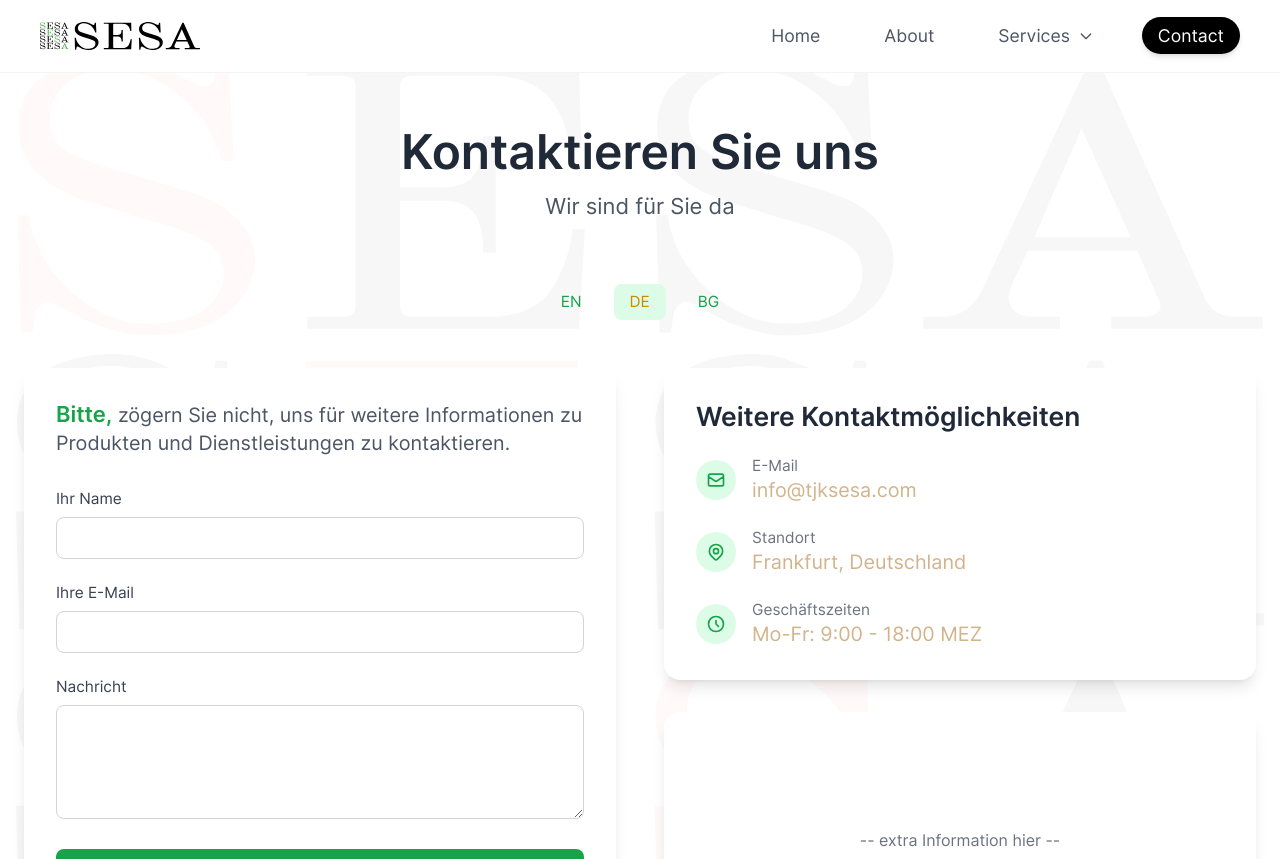
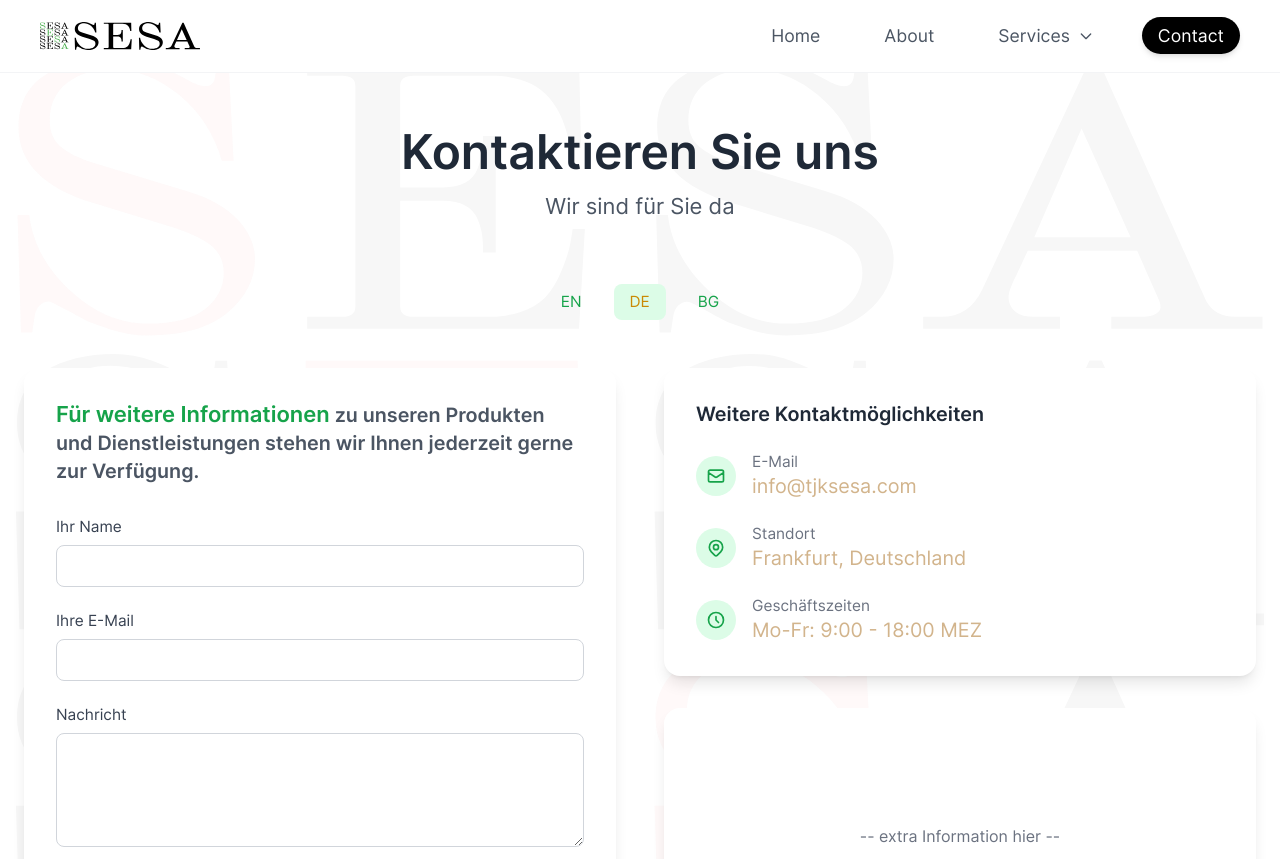
Before and after one commit to FatboyBoji/sesa0000, a Next.js app: page /contact in a window 1280 px wide. Shown: the top 859 px of the page. Built offline with nearby package versions, Linux system fonts and the light colour scheme.

Commit message:
sidebar + contact link

```diff
--- a/src/app/contact/page.tsx
+++ b/src/app/contact/page.tsx
@@ -68,8 +68,8 @@ const content: Content = {
     title: 'Kontaktieren Sie uns',
     subtitle: 'Wir sind für Sie da',
     description: {
-      highlight: 'Bitte,',
-      rest: 'zögern Sie nicht, uns für weitere Informationen zu Produkten und Dienstleistungen zu kontaktieren.'
+      highlight: 'Für weitere Informationen',
+      rest: 'zu unseren Produkten und Dienstleistungen stehen wir Ihnen jederzeit gerne zur Verfügung.'
     },
     contactInfo: {
       title: 'Weitere Kontaktmöglichkeiten',
@@ -159,7 +159,7 @@ export default function Contact() {
             {/*--------------------------------------------- Main Content Grid ---------------------------------------------*/}
             <div className="grid grid-cols-1 lg:grid-cols-2 gap-12 items-start">
               {/* Left Column - Contact Form */}
-              <div className="bg-white rounded-2xl shadow-lg p-8">
+              <div className="bg-white font-semibold rounded-2xl shadow-lg p-8">
                 <p className="text-lg text-gray-600 mb-8">
                   <span className="text-xl font-semibold text-green-600">
                     {content[currentLang].description.highlight}
@@ -173,7 +173,7 @@ export default function Contact() {
               <div className="space-y-8">
                 {/* Contact Information */}
                 <div className="bg-white rounded-2xl shadow-lg p-8">
-                  <h2 className="text-2xl font-bold text-gray-800 mb-6">
+                  <h2 className="text-lg font-semibold text-gray-800 mb-6">
                     {content[currentLang].contactInfo.title}
                   </h2>
                   <div className="space-y-6">
--- a/src/components/services-sidenav.tsx
+++ b/src/components/services-sidenav.tsx
@@ -1,6 +1,7 @@
 "use client";
 
 import { useState } from 'react';
+import Link from 'next/link';
 
 export default function ServicesSideNav({ services }: { services: { title: string }[] }) {
   const [isOpen, setIsOpen] = useState(false);
@@ -135,7 +136,8 @@ export default function ServicesSideNav({ services }: { services: { title: strin
                 <p className="text-sm text-gray-600 mb-4">
                   Click on any service to view its details and available features.
                 </p>
-                <a
+                {/* using nextjs link is more stable then a tag */}
+                <Link
                   href="/contact"
                   className="inline-flex items-center text-sm text-green-600 hover:text-green-700 font-medium group"
                 >
@@ -148,7 +150,7 @@ export default function ServicesSideNav({ services }: { services: { title: strin
                   >
                     <path strokeLinecap="round" strokeLinejoin="round" strokeWidth={2} d="M14 5l7 7m0 0l-7 7m7-7H3" />
                   </svg>
-                </a>
+                </Link>
               </div>
             </div>
           </div>
```
